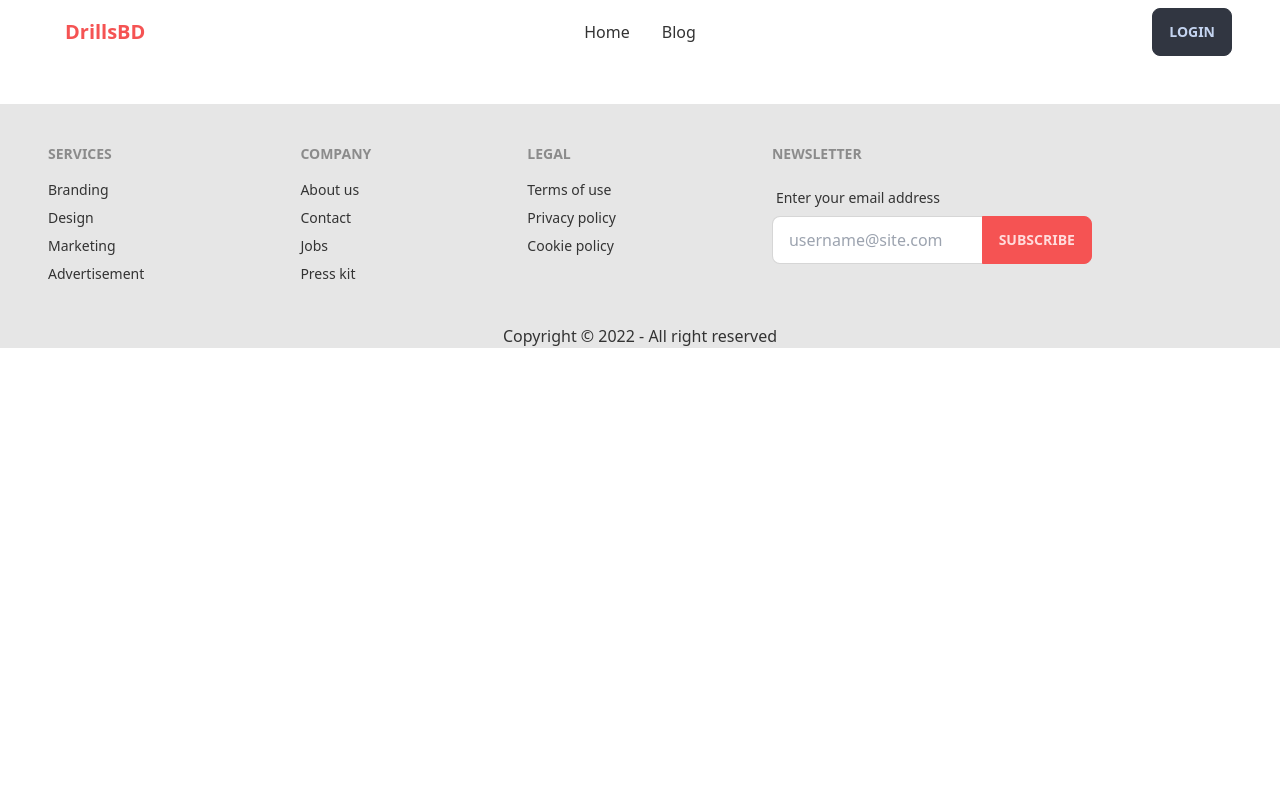
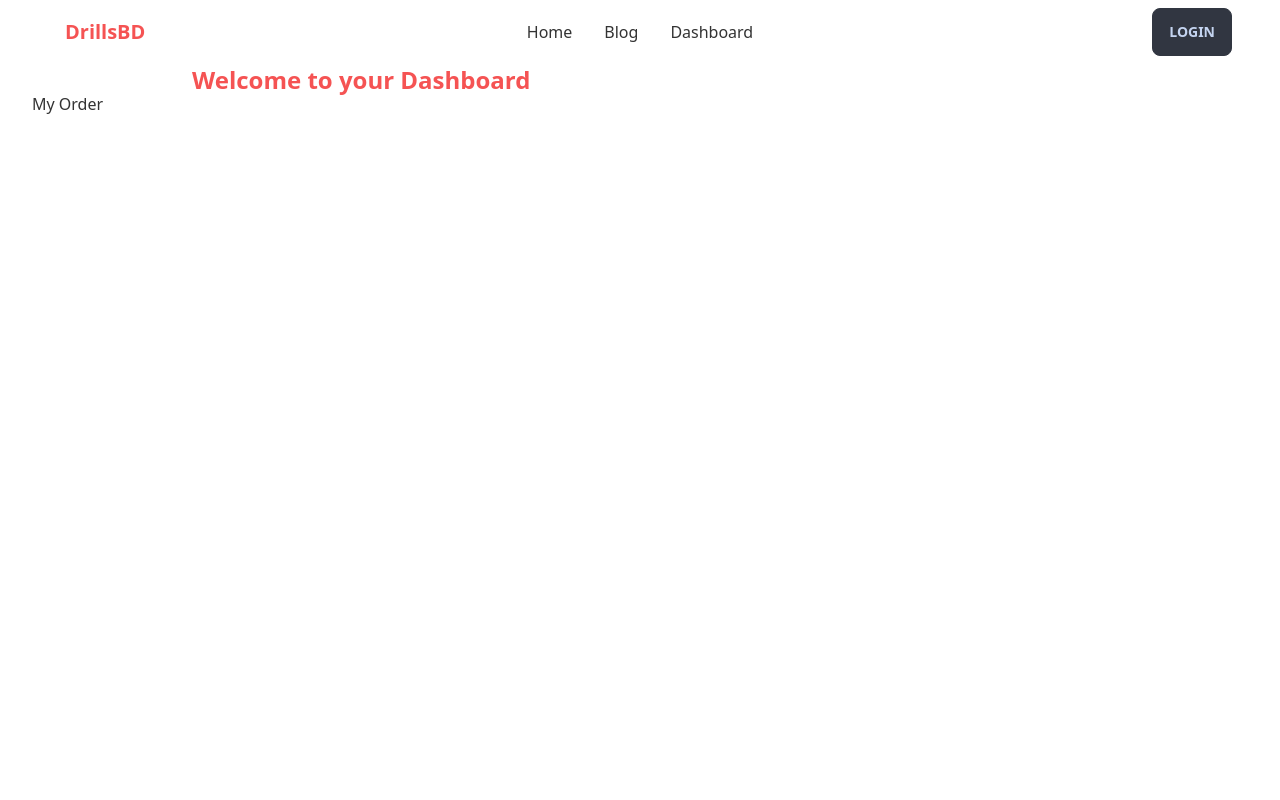
Before and after one commit to asrafaliii/drillsbd, a React (Create React App) app: page /dashboard in a window 1280 px wide. Shown: the top 800 px of the page. Built offline with nearby package versions, Linux system fonts and the light colour scheme; no server answers.

Commit message:
dashboard

```diff
--- a/src/App.js
+++ b/src/App.js
@@ -1,6 +1,8 @@
 import { Route, Routes } from "react-router-dom";
 import "./App.css";
 import Blog from "./components/Blog/Blog";
+import Dashboard from "./components/Dashboard/Dashboard";
+import MyOrder from "./components/Dashboard/MyOrder";
 import Home from "./components/Home/Home";
 import Login from "./components/Login/Login";
 import SignUp from "./components/Login/SignUp";
@@ -14,6 +16,8 @@ function App() {
       <Routes>
         <Route path="/" element={<Home />} />
         <Route path="blog" element={<Blog />} />
+        <Route path="dashboard" element={<Dashboard />} />
+        {/* <Route path="myorder" element={<MyOrder />} /> */}
         <Route path="login" element={<Login />} />
         <Route path="signup" element={<SignUp />} />
       </Routes>
--- /dev/null
+++ b/src/components/Dashboard/Dashboard.js
@@ -0,0 +1,27 @@
+import React from "react";
+import { Link, Outlet } from "react-router-dom";
+
+const Dashboard = () => {
+  return (
+    <div class="drawer drawer-mobile">
+      <input id="dashboard-sidebar" type="checkbox" class="drawer-toggle" />
+      <div class="drawer-content">
+        <h2 className="text-2xl font-bold text-primary">
+          Welcome to your Dashboard
+        </h2>
+        <Outlet></Outlet>
+      </div>
+      <div class="drawer-side">
+        <label for="dashboard-sidebar" class="drawer-overlay"></label>
+        <ul class="menu p-4 overflow-y-auto w-48 bg-base-100 text-base-content">
+          {/* <!-- Sidebar content here --> */}
+          <li>
+            <Link to="/myorder">My Order</Link>
+          </li>
+        </ul>
+      </div>
+    </div>
+  );
+};
+
+export default Dashboard;
--- /dev/null
+++ b/src/components/Dashboard/MyOrder.js
@@ -0,0 +1,7 @@
+import React from "react";
+
+const MyOrder = () => {
+  return <div>MyOrder</div>;
+};
+
+export default MyOrder;
--- a/src/components/Shared/Navbar.js
+++ b/src/components/Shared/Navbar.js
@@ -17,6 +17,7 @@ const Navbar = () => {
       <li>
         <Link to="/">Home</Link>
         <Link to="/blog">Blog</Link>
+        <Link to="/dashboard">Dashboard</Link>
       </li>
     </>
   );
```
